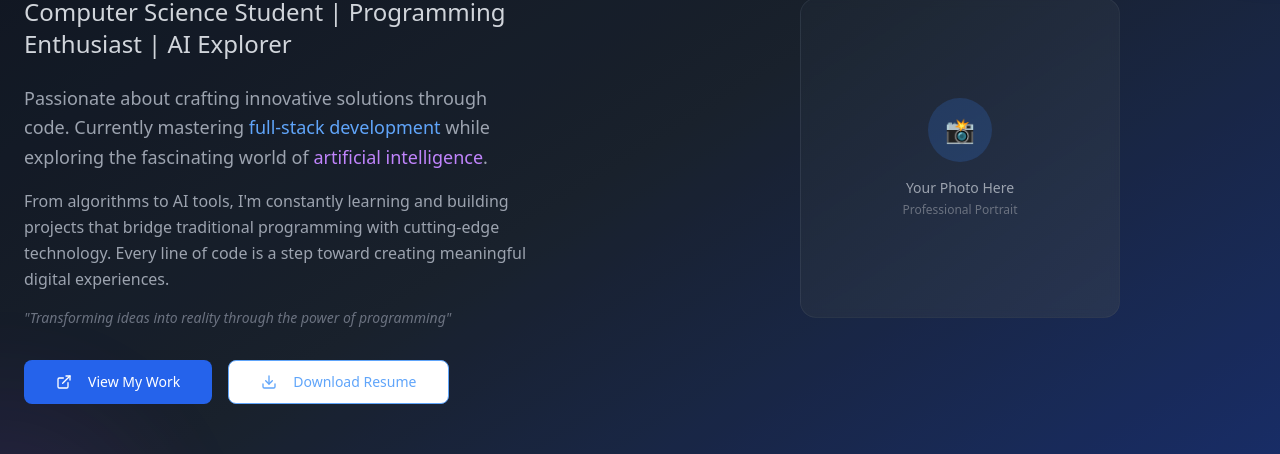
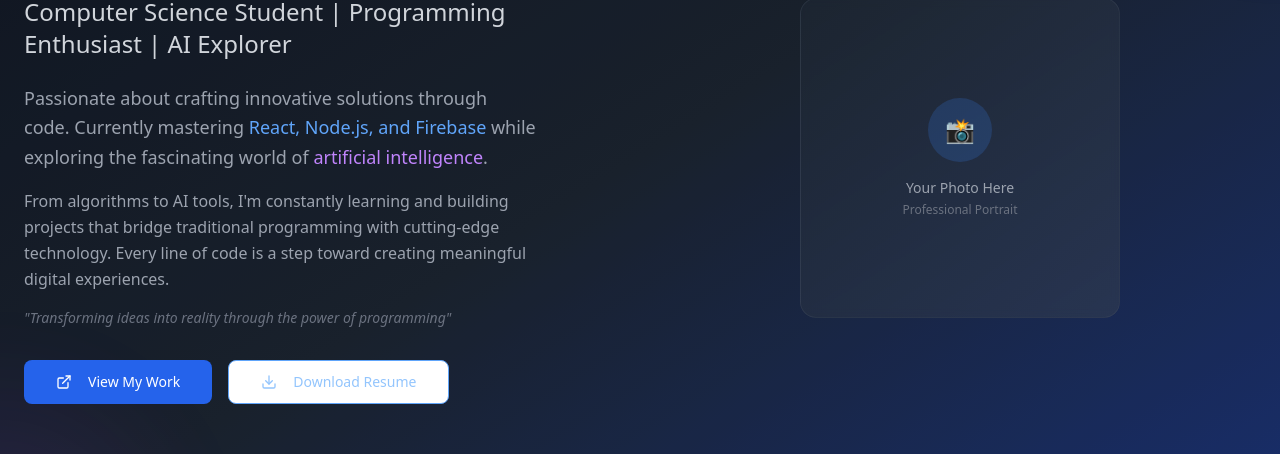
Before and after one commit to saikiransandeep/saikiran-portfolio, a React (Vite) app: page / in a window 1280 px wide. Shown: the part 242-696 px from the top of the page. Built offline with nearby package versions, Linux system fonts and the light colour scheme.

Commit message:
Refactor: Update text and button colors
- Removed green color from "React, Node.js, and Firebase" text.
- Darkened the text color of the "Download Resume" button by 2%.

```diff
--- a/src/components/HeroSection.tsx
+++ b/src/components/HeroSection.tsx
@@ -29,7 +29,7 @@ const HeroSection = () => {
             <div className="text-gray-400 mb-8 space-y-4 max-w-lg">
               <p className="text-lg leading-relaxed">
                 Passionate about crafting innovative solutions through code. Currently mastering
-                <span className="text-blue-400 font-medium"> full-stack development</span> while exploring the
+                <span className="text-blue-400 font-medium"> React, Node.js, and Firebase</span> while exploring the
                 fascinating world of <span className="text-purple-400 font-medium">artificial intelligence</span>.
               </p>
 
@@ -57,7 +57,7 @@ const HeroSection = () => {
               <Button
                 variant="outline"
                 size="lg"
-                className="border-blue-400 text-blue-400 hover:bg-blue-400 hover:text-white px-8 py-3 rounded-lg transition-all duration-300 hover:scale-105"
+                className="border-blue-400 text-blue-300 hover:bg-blue-400 hover:text-white px-8 py-3 rounded-lg transition-all duration-300 hover:scale-105"
               >
                 <Download className="mr-2 h-5 w-5" />
                 Download Resume
```
